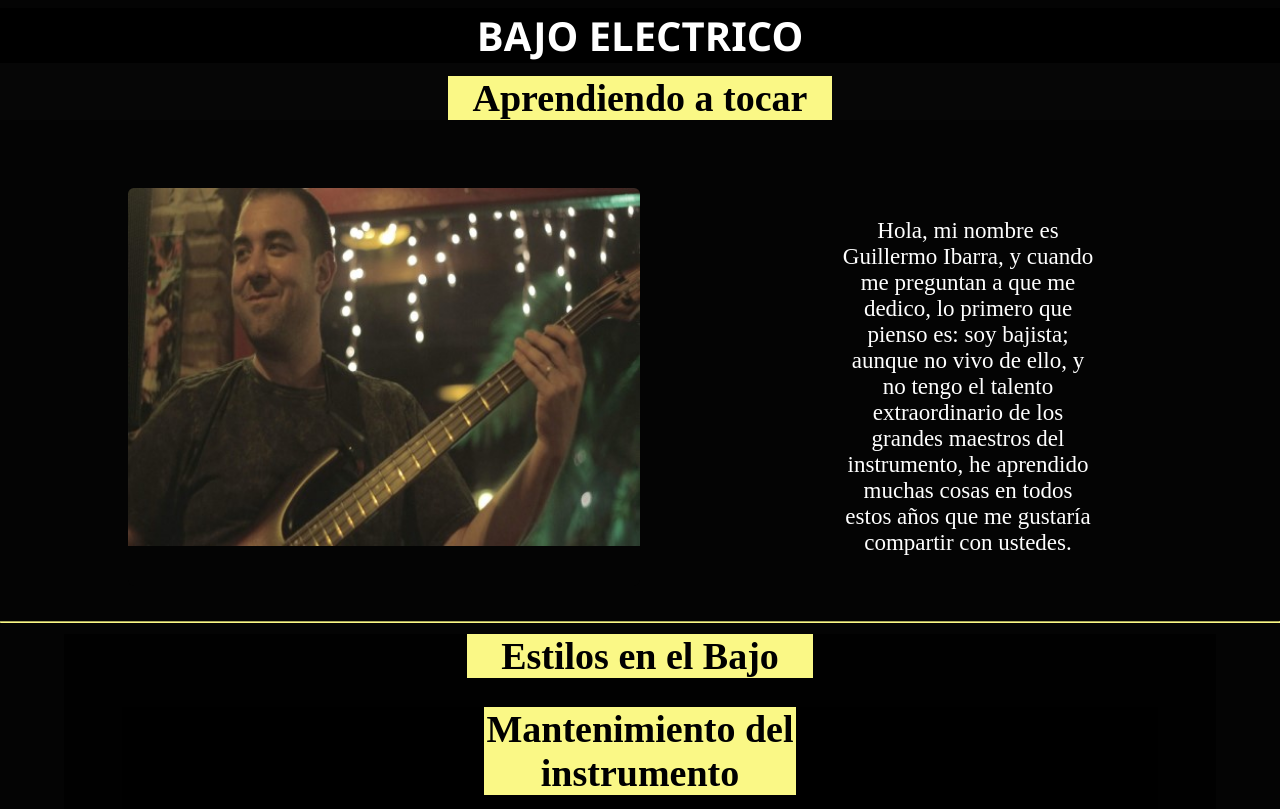
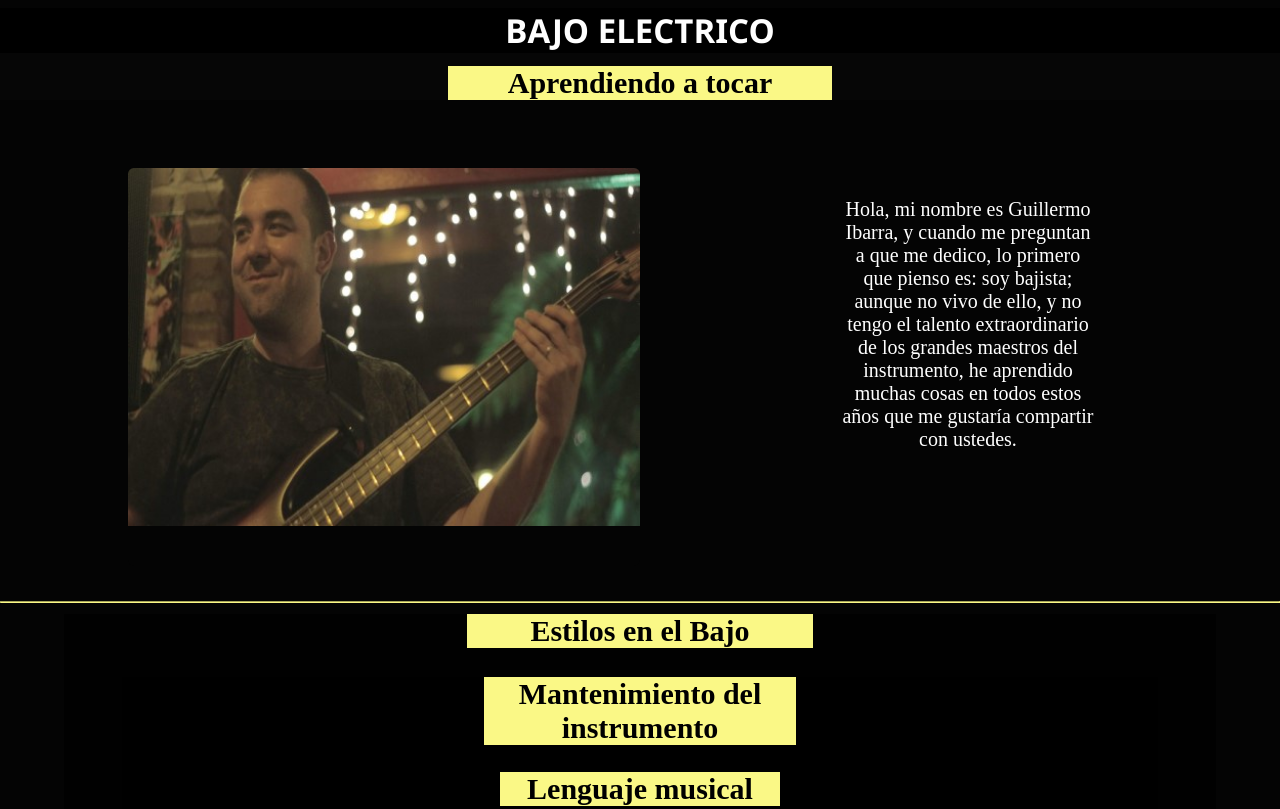
Before and after one commit to guiyeIbarra/blog, a plain HTML site: page index.html in a window 1280 px wide. Shown: the top 809 px of the page. Drawn offline with Linux system fonts and the light colour scheme.

Commit message:
mejor portada

```diff
--- a/style.css
+++ b/style.css
@@ -18,15 +18,15 @@ h1 {
     background-color: rgb(0, 0, 0);
     text-align: center;
     font-family: 'Segoe UI', Tahoma, Geneva, Verdana, sans-serif;
-    font-size: 40px;
-    margin-top: 50px;
+    font-size: 33px;
+    margin-top: 45px;
 }
 
 h2 {
     background-color: rgb(250, 248, 134);
     text-align: center;
-    font-size: 38px;
-    margin-top: 55px;
+    font-size: 30px;
+    margin-top: 50px;
     width: auto;
 }
 
@@ -35,7 +35,7 @@ h2 {
     width: 80%;
     padding: 10%;
     color: rgb(255, 255, 255);
-    font-size: 23px;
+    font-size: 20px;
 }
 
 .hr {
```
